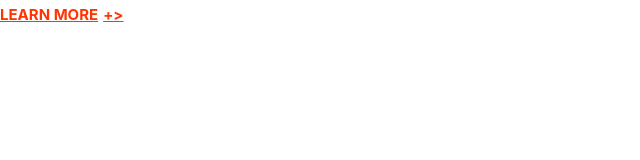
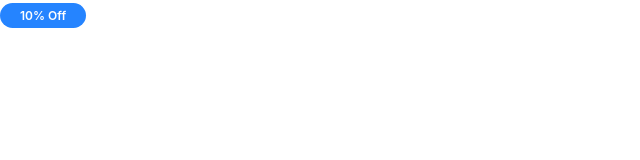
Before and after one commit to danielvmv/danify, a plain HTML site: page index.html in a window 1280 px wide. Shown: the whole page, without its empty margins (0-640 px from the left). Drawn offline with Linux system fonts and the light colour scheme.

Commit message:
Add badges components

```diff
--- a/CSS/styles.css
+++ b/CSS/styles.css
@@ -86,3 +86,36 @@
         font-size: 1.5rem;
     }
 }
+
+/* Badges */
+.badge {
+    border-radius: 20px;
+    padding: 0.5rem 2rem;
+    font-weight: 600;
+    white-space: nowrap;
+}
+
+.badge--primary {
+    background: var(--color-primary);
+    color: #fff;
+}
+
+.badge--secondary {
+    background: var(--color-secondary);
+    color: #fff
+}
+
+.badge--small {
+    font-size: 1.6rem;
+}
+
+@media screen and (min-width: 1024px) {
+    .badge {
+        font-size: 1.5rem;
+
+    }
+
+    .badge--small {
+        font-size: 1.2rem;
+    }
+}
--- a/index.html
+++ b/index.html
@@ -9,6 +9,6 @@
     <link rel="stylesheet" href="CSS/styles.css" />
   </head>
   <body>
-    <a href="#" class="link-arrow">Learn More</a>
+    <span class="badge badge--primary badge--small">10% Off</span>
   </body>
 </html>
```
Also changed, not shown: components/badges.html (added, +3 -0 lines).
